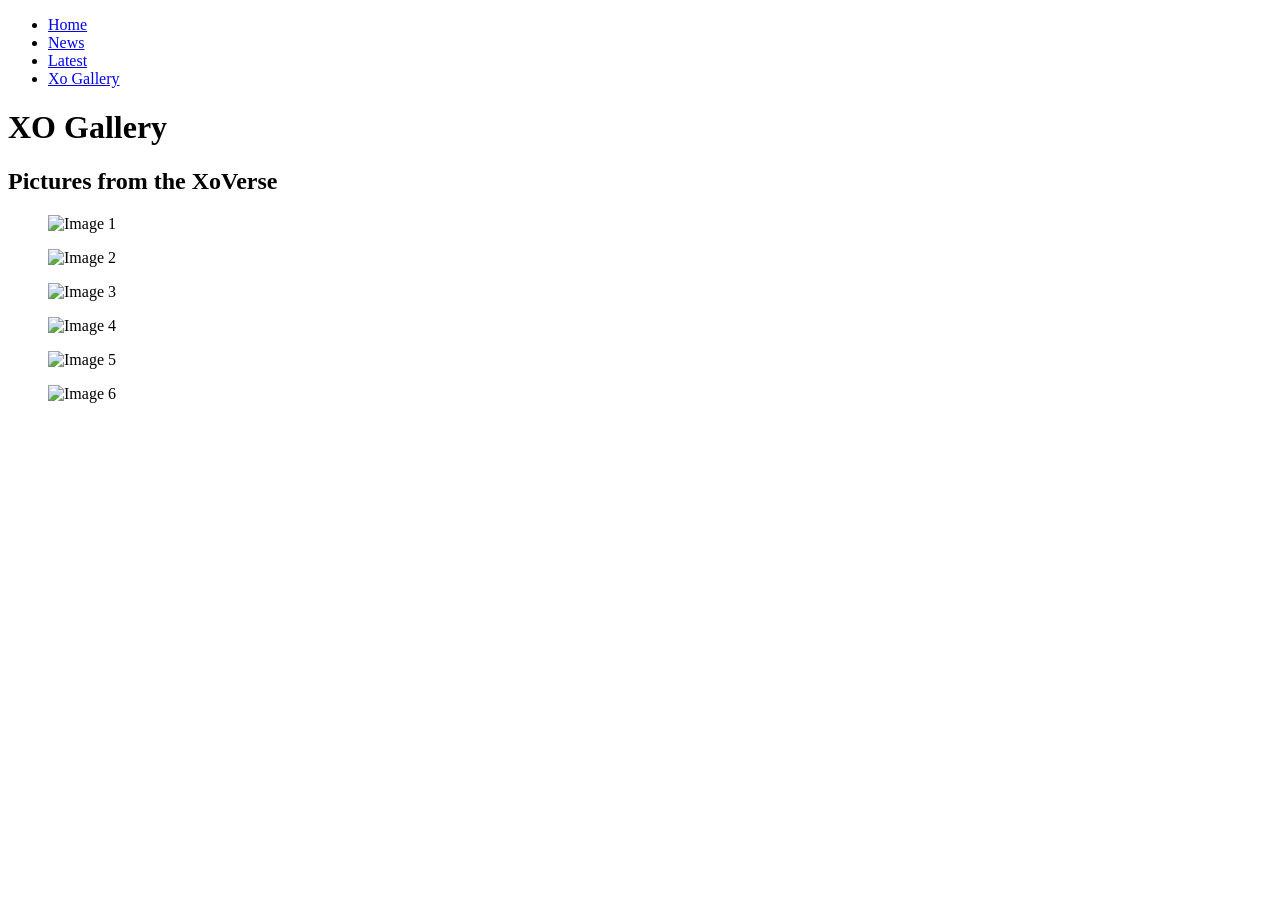
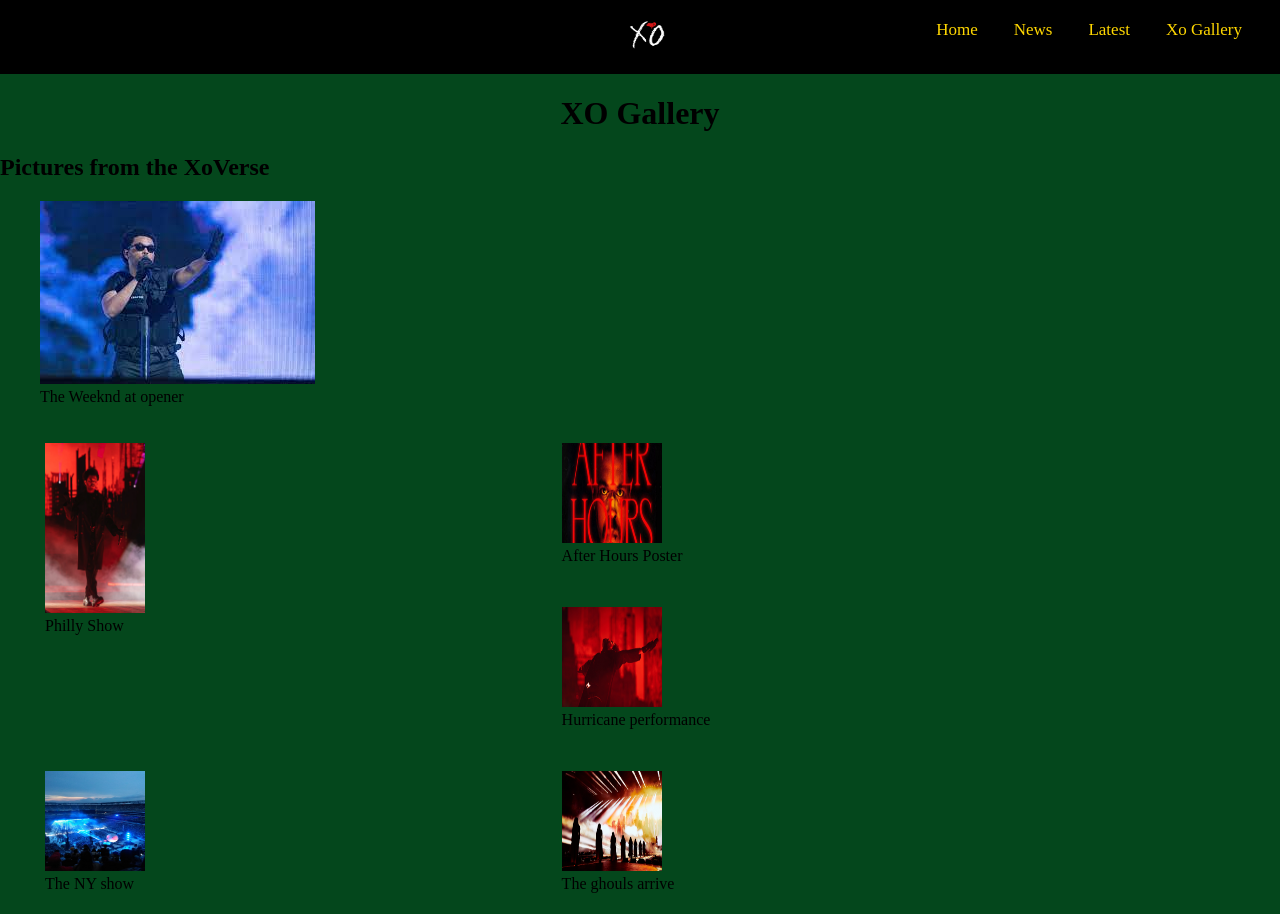
Before and after one commit to Kwasi-Dankwa/celeb-fanpage-cf, a plain HTML site: page pages/gallery.html in a window 1280 px wide. Before the commit the page ends 800 px from the top, so only its background shows below. Drawn offline with Linux system fonts and the light colour scheme.

Commit message:
addingn recent changes

```diff
--- /dev/null
+++ b/gallery.css
@@ -0,0 +1,60 @@
+/* Universal Selectors */
+* {
+    font-family: 'Times New Roman', Times, serif;
+}
+
+body {
+    background-color: #04471c;
+    position: relative;
+    margin: 0;
+}
+
+ul {
+    list-style-type: none;
+    margin: 0;
+    padding: 0;
+}
+
+li {
+    display: inline;
+}
+
+a {
+    color: gold;
+    text-align: center;
+    padding: 15px 18px;
+    text-decoration: none;
+    font-size: 17px;
+}
+
+h1 {
+    text-align: center;
+}
+
+/* Class Selectors */
+.topnav {
+    background-color: black;
+    overflow: hidden;
+    padding: 20px;
+}
+
+.links{
+    display: flex;
+    float: right;
+}
+
+.logo{
+    margin-right: 250px
+}
+
+.column {
+    float: left;
+    width: 33.33%;
+    padding: 5px;
+}
+
+.row::after {
+    content: "";
+    clear: both;
+    display: table;
+}
--- a/pages/gallery.html
+++ b/pages/gallery.html
@@ -2,22 +2,28 @@
 <!DOCTYPE html>
 <html lang="en">
 
-<head>
-    <meta charset="UTF-8" />
-    <title>Xo Gallery</title>
-    <link rel="icon" type="image/x-icon" href="/images/favicon.ico">
-</head>
+    <head>
+        <meta charset="UTF-8" />
+        <meta http-equiv="X-UA-Compatible" content="IE=edge" />
+        <meta name="viewport" content="width=device-width, initial-scale=1.0" />
+        <link rel="stylesheet" href="../gallery.css">
+        <title>Gallery</title>
+    </head>
 
 <body>
     <!--Navbar-->
-    <nav>
-        <ul>
-            <li><a href="index.html">Home</a></li>
-            <li><a href="./pages/form.html">News</a></li>
-            <li><a href="./pages/latest.html">Latest</a></li>
-            <li><a href="./pages/gallery.html">Xo Gallery</a></li>
-        </ul>
-    </nav>
+    <ul class="topnav">
+        <div class="links">
+            <div class="logo">
+                <img src="../images/xo.jpg" alt="xo image" height="30px" width="40px" />
+            </div>
+            <li><a class="active" href="../index.html">Home</a></li>
+            <li><a href="./form.html">News</a></li>
+            <li><a href="./latest.html">Latest</a></li>
+            <li><a href="./gallery.html">Xo Gallery</a></li>
+        <div>
+
+    </ul>
 
     <header>
         <h1>XO Gallery</h1>
@@ -25,24 +31,30 @@
 
     <h2>Pictures from the XoVerse</h2>
 
-    <div class=”gallery”>
-        <figure class=”gallery__item gallery__item--1">
-            <img src="img/image-1.jpg" class="gallery__img" alt="Image 1">
+    <div class="row">
+        <figure class="columnn">
+            <img src="../images/tour.jpg" class="gallery__img" alt="Image 1">
+            <figcaption>The Weeknd at opener</figcaption>
         </figure>
-        <figure class="gallery__item gallery__item--2">
-            <img src="img/image-2.jpg" class="gallery__img" alt="Image 2">
+        <figure class="column">
+            <img src="../images/theweeknd.jpg" height="170px" width="100px" class="gallery__img" alt="Image 2">
+            <figcaption>Philly Show</figcaption>
         </figure>
-        <figure class="gallery__item gallery__item--3">
-            <img src="img/image-3.jpg" class="gallery__img" alt="Image 3">
+        <figure class="column">
+            <img src="../images/AH.jpg" height="100px" width="100px" class="gallery__img" alt="Image 3">
+            <figcaption>After Hours Poster</figcaption>
         </figure>
-        <figure class="gallery__item gallery__item--4">
-            <img src="img/image-4.jpg" class="gallery__img" alt="Image 4">
+        <figure class="column">
+            <img src="../images/hurricane.jpg" height="100px" width="100px" class="gallery__img" alt="Image 4">
+            <figcaption>Hurricane performance</figcaption>
         </figure>
-        <figure class="gallery__item gallery__item--5">
-            <img src="img/image-5.jpg" class="gallery__img" alt="Image 5">
+        <figure class="column">
+            <img src="../images/metlife.jpg" height="100px" width="100px" class="gallery__img" alt="Image 5">
+            <figcaption>The NY show</figcaption>
         </figure>
-        <figure class="gallery__item gallery__item--6">
-            <img src="img/image-6.jpg" class="gallery__img" alt="Image 6">
+        <figure class="column">
+            <img src="../images/ghouls.jpg" height="100px" width="100px" class="gallery__img" alt="Image 6">
+            <figcaption>The ghouls arrive</figcaption>
         </figure>
     </div>
 </body>
```
Also changed, not shown: pages/form.html (+1 -1 lines), pages/latest.html (+5 -5 lines), images/AH.jpg (added), images/ghouls.jpg (added), images/hurricane.jpg (added), images/metlife.jpg (added), images/theweeknd.jpg (added), images/tour.jpg (added), pages/gallery.css (deleted).
